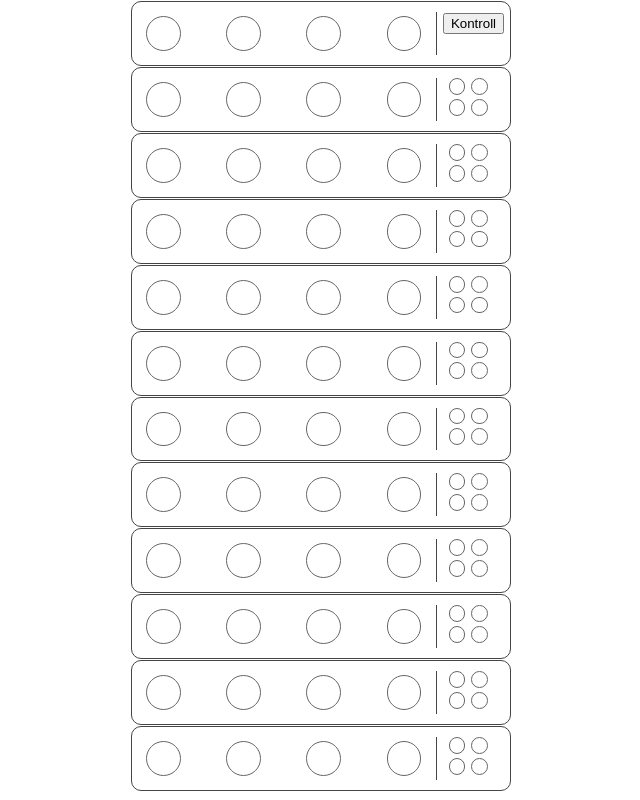
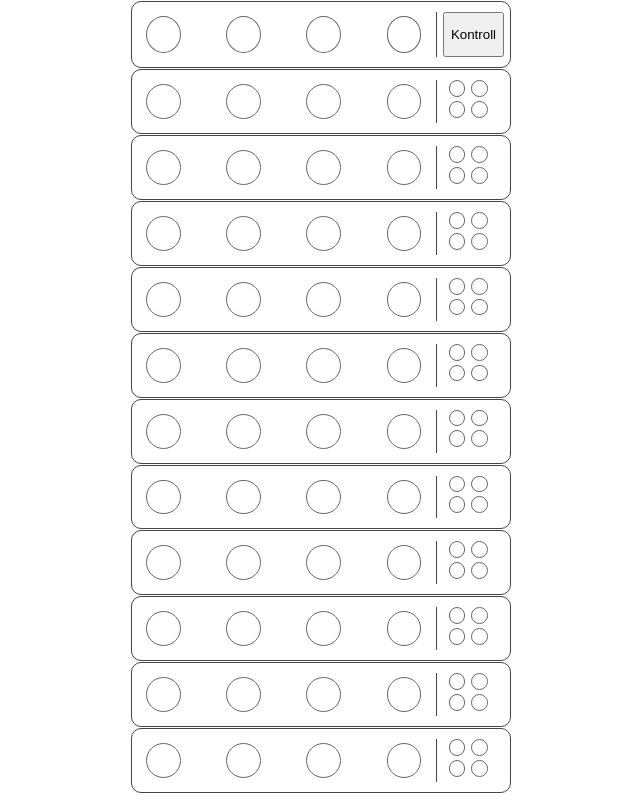
Before and after one commit to OleTjernstad/MasterMind, a React (Create React App) app: page / in a window 1280 px wide. Shown: the whole page, without its empty margins (319-959 px from the left). Built offline with nearby package versions, Linux system fonts and the light colour scheme.

Commit message:
size of button

```diff
--- a/src/App.css
+++ b/src/App.css
@@ -75,6 +75,10 @@
   padding: 6px;
 }
 
+.checkBox button {
+  height: 45px;
+}
+
 .color {
   margin: 4px;
   display: inline-block;
```
